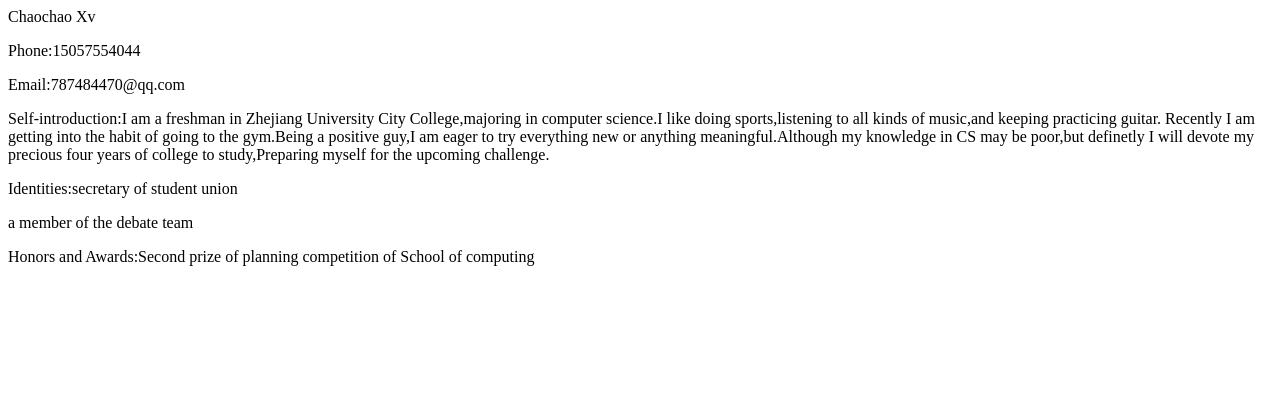
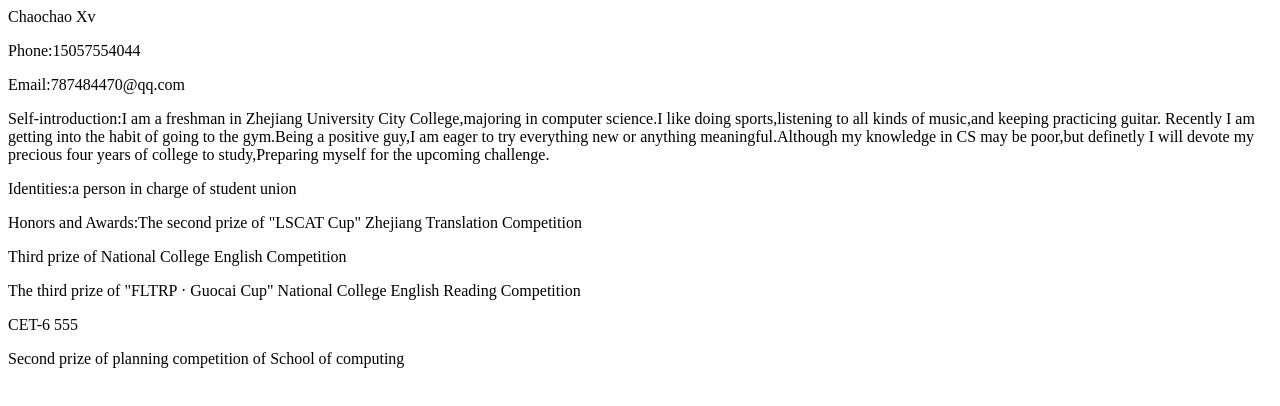
Before and after one commit to cccccccX/cccccccX.github.io, a plain HTML site: page index.html in a window 1280 px wide. Drawn offline with Linux system fonts and the light colour scheme.

Commit message:
Update index.html

```diff
--- a/index.html
+++ b/index.html
@@ -4,6 +4,9 @@
 <p>Self-introduction:I am a freshman in Zhejiang University City College,majoring in computer science.I like doing sports,listening to all kinds of music,and keeping practicing guitar.
    Recently I am getting into the habit of going to the gym.Being a positive guy,I am eager to try everything new or anything meaningful.Although my knowledge in CS may be poor,but
    definetly I will devote my precious four years of college to study,Preparing myself for the upcoming challenge.<p>
-<p>Identities:secretary of student union<p>
-<p>           a member of the debate team<p>
-<p>Honors and Awards:Second prize of planning competition of School of computing<p>
+<p>Identities:a person in charge of student union<p>
+<p>Honors and Awards:The second prize of "LSCAT Cup" Zhejiang Translation Competition<p>
+<p>                  Third prize of National College English Competition<p>
+<p>                  The third prize of "FLTRP · Guocai Cup" National College English Reading Competition<p>
+<p>                  CET-6 555<p>
+<p>                  Second prize of planning competition of School of computing<p>
```
